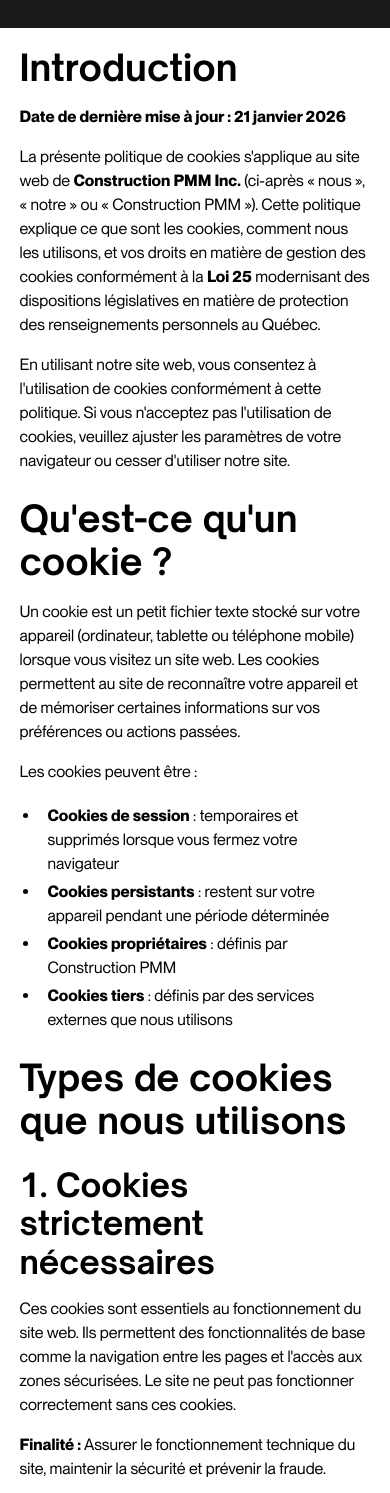
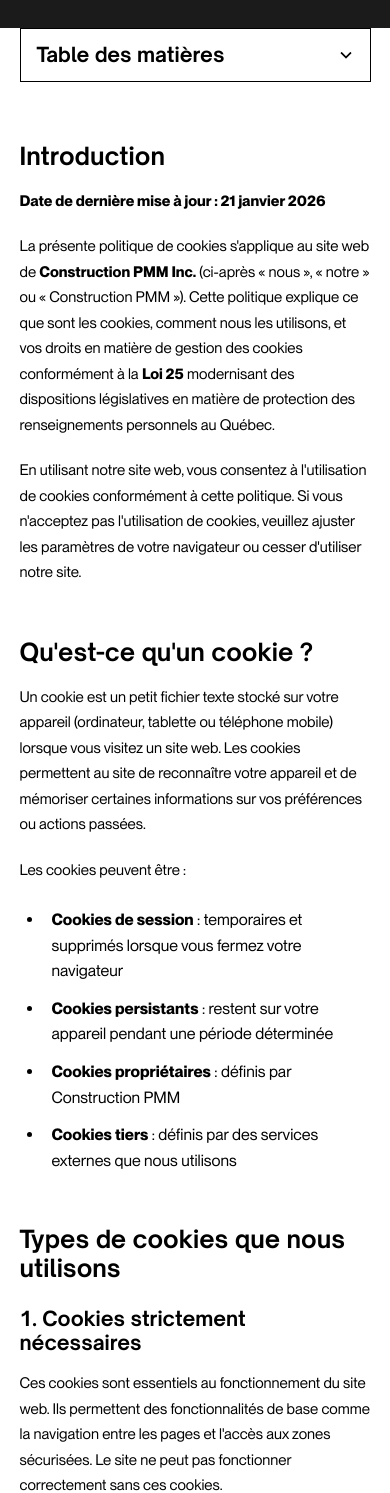
Before and after one commit to Wrivard/constructionpmm, a website: page politique-de-cookie.html in a window 390 px wide. Shown: the part 116-1609 px from the top of the page. Drawn offline with nearby package versions, Linux system fonts and the light colour scheme.

Commit message:
feat: Improve cookie policy page layout and UX
Enhanced the /politique-de-cookie page with better spacing, navigation, and visual design:

Visual & Spacing Improvements:
- Added 80px top spacing to prevent content from being too close to header
- Increased h2 section spacing (48px top, 24px bottom)
- Improved h3 spacing (32px top, 16px bottom)
- Enhanced paragraph line-height (1.7) and spacing (20px bottom)
- Added better list spacing (24px bottom, 12px between items)
- Responsive typography adjustments for mobile devices

Table of Contents (Table des matiÃ¨res):
- Translated heading from English to French
- Added all 15 section IDs for proper anchor linking:
  * #introduction
  * #quest-ce-quun-cookie
  * #types-de-cookies
  * #cookies-tiers
  * #conformite-loi-25
  * #vos-droits-et-choix
  * #contact
  * #plaintes
  * #modifications
  * #liens-autres-sites
  * #securite
  * #conservation
  * #mineurs
  * #declaration
  * #acceptation
- Updated all TOC links to point to correct section IDs
- Added hover effects (red tint, slide animation)
- Current section indicator with red background
- Smooth scroll behavior with offset for fixed header

Link Styling:
- PMM red color (#dc3545) for links
- Underline decoration for better visibility
- Smooth hover transitions

Typography:
- Enhanced readability with better line-heights
- Improved font weights for emphasis
- Mobile-optimized font sizes

User Experience:
- Smooth scrolling between sections
- Scroll margin top to account for fixed header
- Clickable table of contents for easy navigation
- Better visual hierarchy with consistent spacing
- Professional, clean, and readable layout

This makes the page significantly more user-friendly and easier to navigate, especially for users reviewing their rights under Law 25.

```diff
--- a/politique-de-cookie.html
+++ b/politique-de-cookie.html
@@ -55,6 +55,104 @@
   </script>
   <!-- Cookiebot -->
   <script id="Cookiebot" src="https://consent.cookiebot.com/uc.js" data-cbid="07960637-f1bf-4a7c-9f3e-92e7645a788f" data-blockingmode="auto" type="text/javascript"></script>
+
+  <!-- Custom Cookie Policy Styling -->
+  <style>
+    /* Better spacing for cookie policy page */
+    .text-rich-text h2 {
+      margin-top: 48px !important;
+      margin-bottom: 24px !important;
+      padding-top: 16px !important;
+      scroll-margin-top: 100px; /* For smooth scrolling with fixed header */
+    }
+
+    .text-rich-text h2:first-child {
+      margin-top: 0 !important;
+    }
+
+    .text-rich-text h3 {
+      margin-top: 32px !important;
+      margin-bottom: 16px !important;
+    }
+
+    .text-rich-text p {
+      margin-bottom: 20px !important;
+      line-height: 1.7 !important;
+    }
+
+    .text-rich-text ul {
+      margin-bottom: 24px !important;
+      padding-left: 24px !important;
+    }
+
+    .text-rich-text li {
+      margin-bottom: 12px !important;
+      line-height: 1.6 !important;
+    }
+
+    .text-rich-text a {
+      color: #dc3545;
+      text-decoration: underline;
+      transition: opacity 0.2s ease;
+    }
+
+    .text-rich-text a:hover {
+      opacity: 0.8;
+    }
+
+    .text-rich-text strong {
+      font-weight: 600;
+    }
+
+    /* Cookie Declaration spacing */
+    #CookieDeclaration {
+      margin: 32px 0 !important;
+    }
+
+    /* Table of contents improvements */
+    .content28_link {
+      transition: all 0.3s ease;
+      padding: 10px 12px !important;
+      border-radius: 6px;
+    }
+
+    .content28_link:hover {
+      background-color: rgba(220, 53, 69, 0.1);
+      transform: translateX(4px);
+    }
+
+    .content28_link.current {
+      background-color: rgba(220, 53, 69, 0.15);
+      font-weight: 600;
+    }
+
+    .content28_link-wrapper {
+      margin-bottom: 8px !important;
+    }
+
+    /* Smooth scrolling */
+    html {
+      scroll-behavior: smooth;
+    }
+
+    /* Responsive spacing adjustments */
+    @media (max-width: 767px) {
+      .text-rich-text h2 {
+        margin-top: 36px !important;
+        margin-bottom: 18px !important;
+        font-size: 24px !important;
+      }
+
+      .text-rich-text h3 {
+        margin-top: 24px !important;
+        font-size: 20px !important;
+      }
+
+      .text-rich-text p {
+        font-size: 15px !important;
+      }
+    }
+  </style>
 </head>
 <body>
   <div class="code-embed-js w-embed w-script">
@@ -543,16 +641,17 @@
       <section class="section_content28">
         <div class="padding-global">
           <div class="container-large">
+            <div style="padding-top: 80px;"></div>
             <div class="padding-section-large">
               <div class="content28_component">
                 <div id="w-node-_48b0ac0b-f06d-965b-0c0a-04f149b392a0-b78f0293" class="max-width-large">
                   <div fs-toc-element="contents" class="text-rich-text w-richtext">
-                    <h2>Introduction</h2>
+                    <h2 id="introduction">Introduction</h2>
                     <p><strong>Date de dernière mise à jour : 21 janvier 2026</strong></p>
                     <p>La présente politique de cookies s'applique au site web de <strong>Construction PMM Inc.</strong> (ci-après « nous », « notre » ou « Construction PMM »). Cette politique explique ce que sont les cookies, comment nous les utilisons, et vos droits en matière de gestion des cookies conformément à la <strong>Loi 25</strong> modernisant des dispositions législatives en matière de protection des renseignements personnels au Québec.</p>
                     <p>En utilisant notre site web, vous consentez à l'utilisation de cookies conformément à cette politique. Si vous n'acceptez pas l'utilisation de cookies, veuillez ajuster les paramètres de votre navigateur ou cesser d'utiliser notre site.</p>
 
-                    <h2>Qu'est-ce qu'un cookie ?</h2>
+                    <h2 id="quest-ce-quun-cookie">Qu'est-ce qu'un cookie ?</h2>
                     <p>Un cookie est un petit fichier texte stocké sur votre appareil (ordinateur, tablette ou téléphone mobile) lorsque vous visitez un site web. Les cookies permettent au site de reconnaître votre appareil et de mémoriser certaines informations sur vos préférences ou actions passées.</p>
                     <p>Les cookies peuvent être :</p>
                     <ul>
@@ -562,7 +661,7 @@
                       <li><strong>Cookies tiers</strong> : définis par des services externes que nous utilisons</li>
                     </ul>
 
-                    <h2>Types de cookies que nous utilisons</h2>
+                    <h2 id="types-de-cookies">Types de cookies que nous utilisons</h2>
 
                     <h3>1. Cookies strictement nécessaires</h3>
                     <p>Ces cookies sont essentiels au fonctionnement du site web. Ils permettent des fonctionnalités de base comme la navigation entre les pages et l'accès aux zones sécurisées. Le site ne peut pas fonctionner correctement sans ces cookies.</p>
@@ -590,14 +689,14 @@
                     <h3>4. Cookies de ciblage et publicitaires</h3>
                     <p>Actuellement, <strong>Construction PMM n'utilise pas</strong> de cookies publicitaires ou de ciblage. Si nous devions en utiliser à l'avenir, nous mettrions à jour cette politique et vous en informerions.</p>
 
-                    <h2>Cookies tiers</h2>
+                    <h2 id="cookies-tiers">Cookies tiers</h2>
                     <p>Certains cookies sont placés par des services tiers qui apparaissent sur nos pages. Nous ne contrôlons pas ces cookies tiers et nous vous recommandons de consulter les politiques de confidentialité de ces services :</p>
                     <ul>
                       <li><strong>Google Analytics</strong> : <a href="https://policies.google.com/privacy" target="_blank" rel="noopener noreferrer">https://policies.google.com/privacy</a></li>
                       <li><strong>Webflow</strong> : <a href="https://webflow.com/legal/privacy" target="_blank" rel="noopener noreferrer">https://webflow.com/legal/privacy</a></li>
                     </ul>
 
-                    <h2>Conformité à la Loi 25</h2>
+                    <h2 id="conformite-loi-25">Conformité à la Loi 25</h2>
                     <p>Construction PMM est pleinement engagée à respecter la <strong>Loi 25</strong> modernisant des dispositions législatives en matière de protection des renseignements personnels au Québec, entrée en vigueur le 22 septembre 2022 (avec application progressive jusqu'en 2024).</p>
                     <p><strong>Nos engagements :</strong></p>
                     <ul>
@@ -609,7 +708,7 @@
                       <li><strong>Respect de vos droits</strong> : Vous pouvez exercer vos droits à tout moment (voir section suivante)</li>
                     </ul>
 
-                    <h2>Vos droits et choix</h2>
+                    <h2 id="vos-droits-et-choix">Vos droits et choix</h2>
 
                     <h3>Gestion des cookies via votre navigateur</h3>
                     <p>Vous avez le droit de refuser, bloquer ou supprimer les cookies à tout moment en configurant les paramètres de votre navigateur. Voici comment faire selon votre navigateur :</p>
@@ -635,14 +734,14 @@
                       <li><strong>Droit de retirer le consentement</strong> : Retirer votre consentement à tout moment</li>
                     </ul>
 
-                    <h2>Contact et exercice de vos droits</h2>
+                    <h2 id="contact">Contact et exercice de vos droits</h2>
                     <p>Pour toute question concernant cette politique de cookies ou pour exercer vos droits, vous pouvez nous contacter :</p>
                     <p><strong>Construction PMM Inc.</strong><br>
                     <strong>Email :</strong> <a href="mailto:info@constpmm.com">info@constpmm.com</a><br>
                     <strong>Téléphone :</strong> <a href="tel:4502728140">450-272-8140</a></p>
                     <p>Nous nous engageons à répondre à votre demande dans un délai de <strong>30 jours</strong> suivant sa réception, conformément à la Loi 25.</p>
 
-                    <h2>Plaintes auprès de la Commission d'accès à l'information</h2>
+                    <h2 id="plaintes">Plaintes auprès de la Commission d'accès à l'information</h2>
                     <p>Si vous estimez que vos droits n'ont pas été respectés, vous avez le droit de déposer une plainte auprès de la Commission d'accès à l'information du Québec (CAI) :</p>
                     <p><strong>Commission d'accès à l'information du Québec</strong><br>
                     525, boulevard René-Lévesque Est, bureau 1.20<br>
@@ -650,15 +749,15 @@
                     <strong>Téléphone :</strong> 1-888-528-7741<br>
                     <strong>Site web :</strong> <a href="https://www.cai.gouv.qc.ca" target="_blank" rel="noopener noreferrer">www.cai.gouv.qc.ca</a></p>
 
-                    <h2>Modifications de cette politique</h2>
+                    <h2 id="modifications">Modifications de cette politique</h2>
                     <p>Nous nous réservons le droit de modifier cette politique de cookies à tout moment pour refléter les changements dans nos pratiques, les exigences légales ou les fonctionnalités de notre site.</p>
                     <p>Toute modification sera publiée sur cette page avec une date de mise à jour. Nous vous encourageons à consulter régulièrement cette politique pour rester informé de la manière dont nous utilisons les cookies.</p>
                     <p>En cas de modification substantielle, nous vous en informerons via une notification sur notre site ou par email si nous disposons de votre adresse.</p>
 
-                    <h2>Liens vers d'autres sites</h2>
+                    <h2 id="liens-autres-sites">Liens vers d'autres sites</h2>
                     <p>Notre site peut contenir des liens vers des sites web tiers. Cette politique de cookies ne s'applique qu'à notre site. Lorsque vous cliquez sur des liens vers d'autres sites, nous vous encourageons à consulter leurs politiques de cookies et de confidentialité.</p>
 
-                    <h2>Sécurité</h2>
+                    <h2 id="securite">Sécurité</h2>
                     <p>Nous mettons en œuvre des mesures de sécurité techniques et organisationnelles appropriées pour protéger les informations collectées via les cookies contre tout accès, modification, divulgation ou destruction non autorisés.</p>
                     <p>Ces mesures incluent :</p>
                     <ul>
@@ -668,7 +767,7 @@
                       <li>Formation de notre personnel sur la protection des données</li>
                     </ul>
 
-                    <h2>Conservation des données</h2>
+                    <h2 id="conservation">Conservation des données</h2>
                     <p>Les données collectées via les cookies sont conservées uniquement pendant la durée nécessaire aux finalités pour lesquelles elles ont été collectées, conformément aux exigences de la Loi 25 :</p>
                     <ul>
                       <li><strong>Cookies de session</strong> : Supprimés à la fermeture du navigateur</li>
@@ -677,24 +776,24 @@
                     </ul>
                     <p>Au-delà de ces périodes, les cookies sont automatiquement supprimés ou anonymisés de manière à ce qu'ils ne puissent plus être associés à une personne identifiable.</p>
 
-                    <h2>Informations pour les mineurs</h2>
+                    <h2 id="mineurs">Informations pour les mineurs</h2>
                     <p>Notre site n'est pas destiné aux personnes de moins de 18 ans. Nous ne collectons pas sciemment de données personnelles auprès de mineurs. Si vous êtes un parent ou un tuteur et que vous pensez que votre enfant nous a fourni des données personnelles, veuillez nous contacter afin que nous puissions supprimer ces informations.</p>
 
-                    <h2>Déclaration de cookies</h2>
+                    <h2 id="declaration">Déclaration de cookies</h2>
                     <p>Pour consulter la liste détaillée des cookies utilisés sur notre site et gérer vos préférences, veuillez consulter notre déclaration de cookies ci-dessous :</p>
 
   <!-- Cookie Declaration -->
   <script id="CookieDeclaration" src="https://consent.cookiebot.com/07960637-f1bf-4a7c-9f3e-92e7645a788f/cd.js" type="text/javascript" async></script>
 
 
-                    <h2>Acceptation de la politique</h2>
+                    <h2 id="acceptation">Acceptation de la politique</h2>
                     <p>En continuant à utiliser notre site web après avoir pris connaissance de cette politique de cookies, vous reconnaissez avoir lu, compris et accepté les termes de cette politique.</p>
                     <p>Si vous n'acceptez pas cette politique, veuillez cesser d'utiliser notre site ou ajuster les paramètres de votre navigateur pour bloquer les cookies.</p>
                   </div>
                 </div>
                 <div id="w-node-_48b0ac0b-f06d-965b-0c0a-04f149b392c2-b78f0293" class="content28_sidebar">
                   <div data-w-id="48b0ac0b-f06d-965b-0c0a-04f149b392c3" class="content28_sidebar-heading">
-                    <h3 class="heading-style-h5">Table of contents</h3>
+                    <h3 class="heading-style-h5">Table des matières</h3>
                     <div class="content28_accordion-icon w-embed"><svg width=" 100%" height=" 100%" viewbox="0 0 16 16" fill="none" xmlns="http://www.w3.org/2000/svg">
                         <path fill-rule="evenodd" clip-rule="evenodd" d="M2.55806 6.29544C2.46043 6.19781 2.46043 6.03952 2.55806 5.94189L3.44195 5.058C3.53958 4.96037 3.69787 4.96037 3.7955 5.058L8.00001 9.26251L12.2045 5.058C12.3021 4.96037 12.4604 4.96037 12.5581 5.058L13.4419 5.94189C13.5396 6.03952 13.5396 6.19781 13.4419 6.29544L8.17678 11.5606C8.07915 11.6582 7.92086 11.6582 7.82323 11.5606L2.55806 6.29544Z" fill="currentColor"></path>
                       </svg></div>
@@ -702,48 +801,78 @@
                   <div class="spacer-xsmall"></div>
                   <div data-w-id="48b0ac0b-f06d-965b-0c0a-04f149b392c8" class="content28_link-content">
                     <div class="content28_link-wrapper is-h2">
-                      <a href="#" class="content28_link current w-inline-block">
+                      <a href="#introduction" class="content28_link current w-inline-block">
                         <div fs-toc-element="link" class="text-size-medium-2">Introduction</div>
                       </a>
                     </div>
                     <div class="content28_link-wrapper is-h2">
-                      <a href="#" class="content28_link w-inline-block">
+                      <a href="#quest-ce-quun-cookie" class="content28_link w-inline-block">
                         <div fs-toc-element="link" class="text-size-medium-2">Qu'est-ce qu'un cookie ?</div>
                       </a>
                     </div>
                     <div class="content28_link-wrapper is-h2">
-                      <a href="#" class="content28_link w-inline-block">
+                      <a href="#types-de-cookies" class="content28_link w-inline-block">
                         <div fs-toc-element="link" class="text-size-medium-2">Types de cookies</div>
                       </a>
                     </div>
                     <div class="content28_link-wrapper is-h2">
-                      <a href="#" class="content28_link w-inline-block">
+                      <a href="#cookies-tiers" class="content28_link w-inline-block">
                         <div fs-toc-element="link" class="text-size-medium-2">Cookies tiers</div>
                       </a>
                     </div>
                     <div class="content28_link-wrapper is-h2">
-                      <a href="#" class="content28_link w-inline-block">
+                      <a href="#conformite-loi-25" class="content28_link w-inline-block">
                         <div fs-toc-element="link" class="text-size-medium-2">Conformité à la Loi 25</div>
-                      </a>
-                    </div>
+                              </a>
+                            </div>
                     <div class="content28_link-wrapper is-h2">
-                      <a href="#" class="content28_link w-inline-block">
+                      <a href="#vos-droits-et-choix" class="content28_link w-inline-block">
                         <div fs-toc-element="link" class="text-size-medium-2">Vos droits et choix</div>
                       </a>
-                    </div>
+                          </div>
                     <div class="content28_link-wrapper is-h2">
-                      <a href="#" class="content28_link w-inline-block">
+                      <a href="#contact" class="content28_link w-inline-block">
                         <div fs-toc-element="link" class="text-size-medium-2">Contact</div>
                       </a>
-                    </div>
+                        </div>
                     <div class="content28_link-wrapper is-h2">
-                      <a href="#" class="content28_link w-inline-block">
+                      <a href="#plaintes" class="content28_link w-inline-block">
+                        <div fs-toc-element="link" class="text-size-medium-2">Plaintes CAI</div>
+                      </a>
+                      </div>
+                    <div class="content28_link-wrapper is-h2">
+                      <a href="#modifications" class="content28_link w-inline-block">
                         <div fs-toc-element="link" class="text-size-medium-2">Modifications</div>
                       </a>
                     </div>
                     <div class="content28_link-wrapper is-h2">
-                      <a href="#" class="content28_link w-inline-block">
+                      <a href="#liens-autres-sites" class="content28_link w-inline-block">
+                        <div fs-toc-element="link" class="text-size-medium-2">Liens externes</div>
+                      </a>
+                  </div>
+                    <div class="content28_link-wrapper is-h2">
+                      <a href="#securite" class="content28_link w-inline-block">
                         <div fs-toc-element="link" class="text-size-medium-2">Sécurité</div>
+                      </a>
+                </div>
+                    <div class="content28_link-wrapper is-h2">
+                      <a href="#conservation" class="content28_link w-inline-block">
+                        <div fs-toc-element="link" class="text-size-medium-2">Conservation</div>
+                      </a>
+              </div>
+                    <div class="content28_link-wrapper is-h2">
+                      <a href="#mineurs" class="content28_link w-inline-block">
+                        <div fs-toc-element="link" class="text-size-medium-2">Mineurs</div>
+                      </a>
+            </div>
+                    <div class="content28_link-wrapper is-h2">
+                      <a href="#declaration" class="content28_link w-inline-block">
+                        <div fs-toc-element="link" class="text-size-medium-2">Déclaration cookies</div>
+                      </a>
+                    </div>
+                    <div class="content28_link-wrapper is-h2">
+                      <a href="#acceptation" class="content28_link w-inline-block">
+                        <div fs-toc-element="link" class="text-size-medium-2">Acceptation</div>
                       </a>
                     </div>
                   </div>
```
